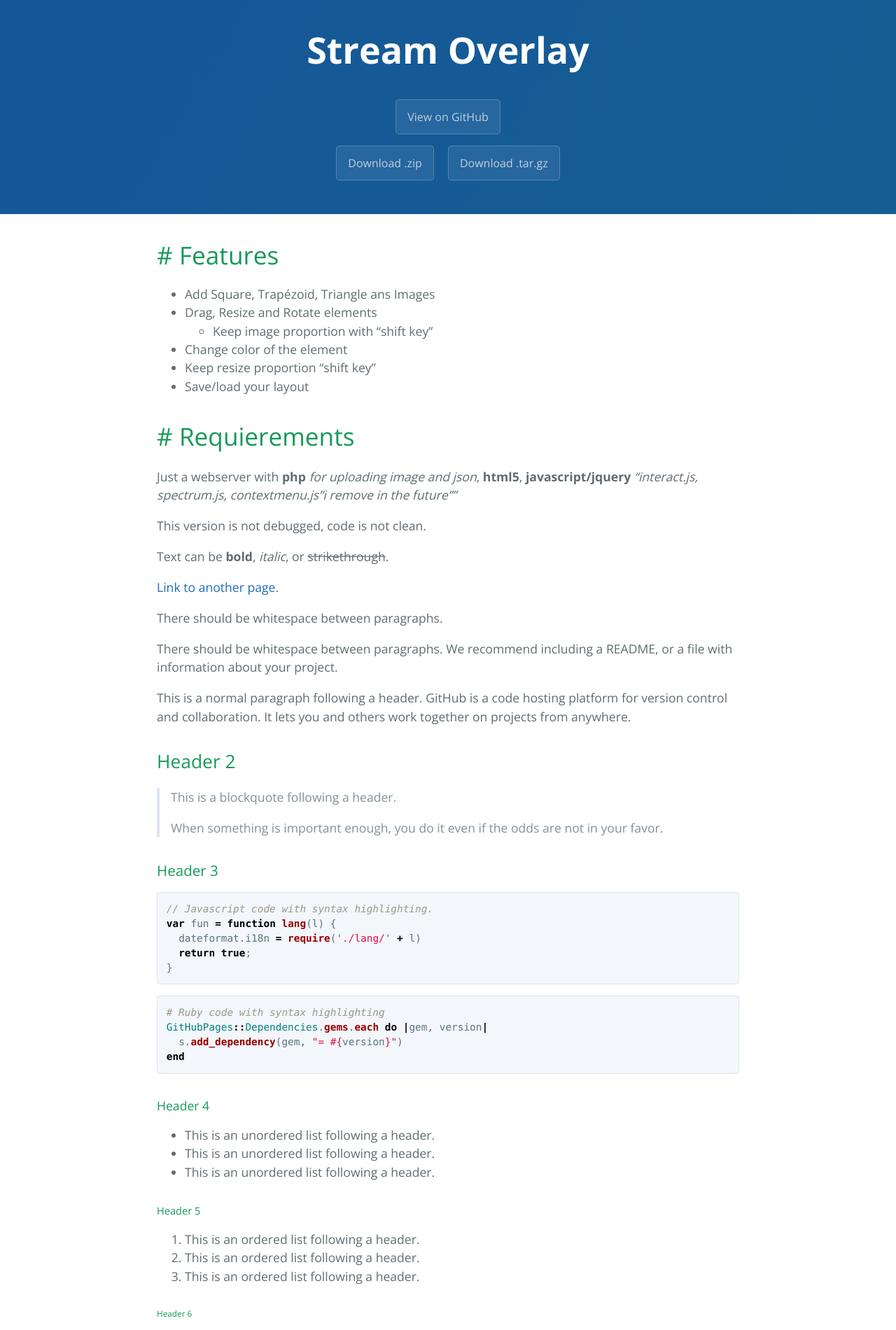
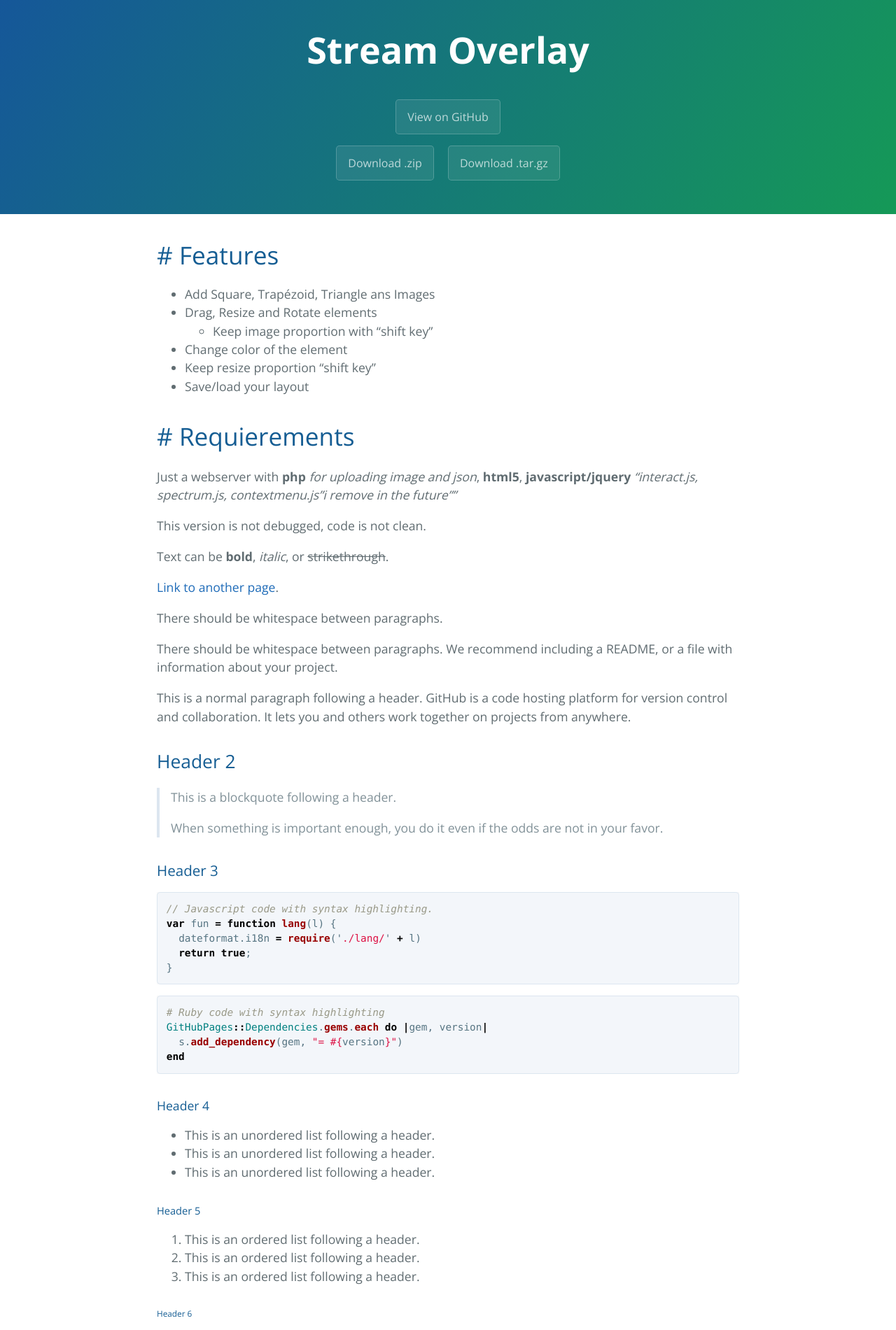
Before and after one commit to zenny/stream-overlay, a Jekyll site: the page built from index.md, in a window 1280 px wide. Shown: the top 1901 px of the page at 70% size. Built offline with Jekyll 4.4.1, drawn with Linux system fonts in a browser that asks for light colours; the repository's description, which GitHub fills in, is left out; our own code applies the rules of GitHub Pages for plain Markdown files.

Commit message:
Update variables.scss

```diff
--- a/_sass/variables.scss
+++ b/_sass/variables.scss
@@ -4,12 +4,12 @@ $medium-breakpoint: 42em !default;
 
 // Headers
 $header-heading-color: #fff !default;
-$header-bg-color: #155d93 !default;
+$header-bg-color: #159957 !default;
 $header-bg-color-secondary: #155799 !default;
 
 
 // Text
-$section-headings-color: #159957 !default;
+$section-headings-color: #155d93 !default;
 $body-text-color: #606c71 !default;
 $body-link-color: #1e6bb8 !default;
 $blockquote-text-color: #819198 !default;
```
